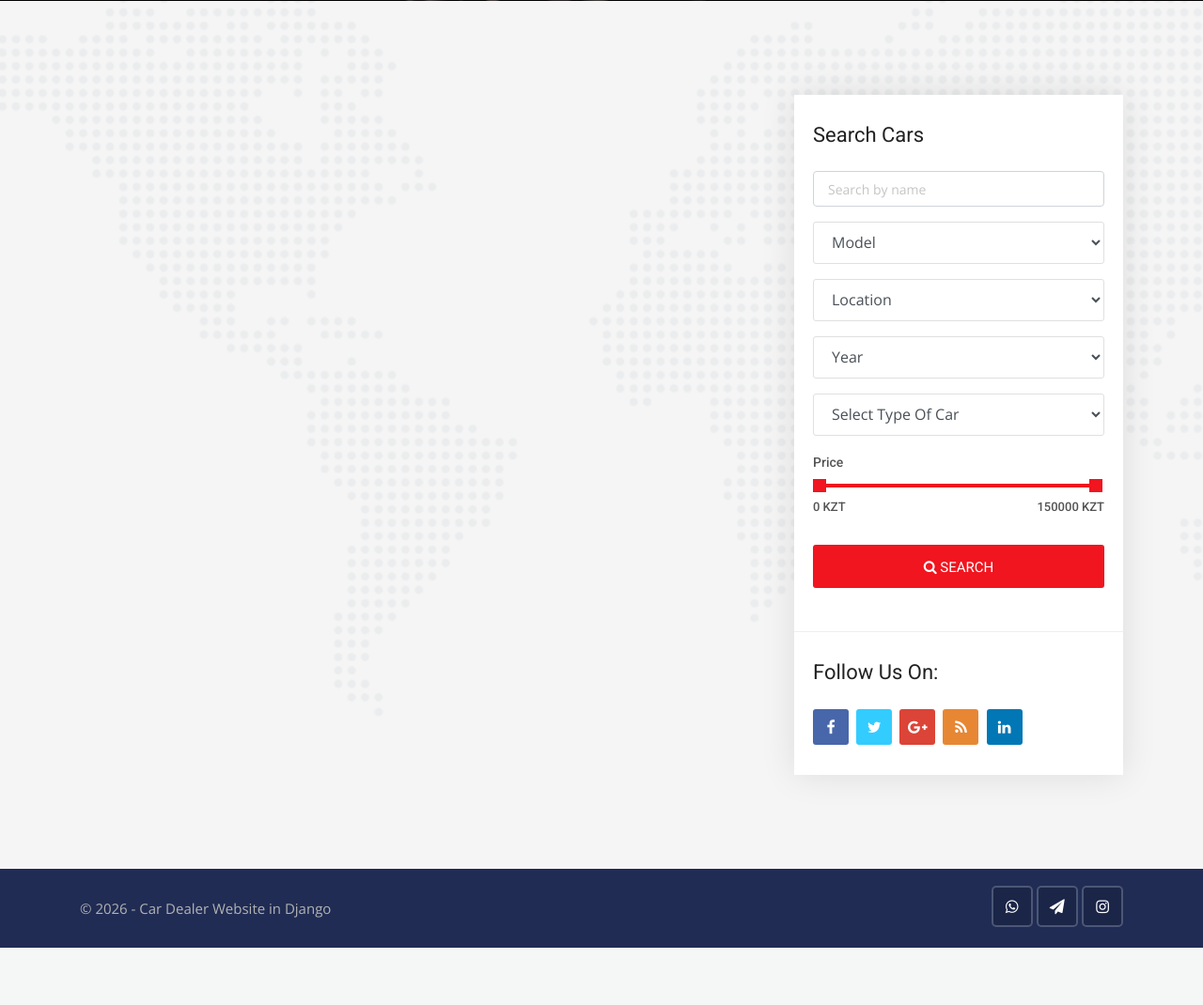
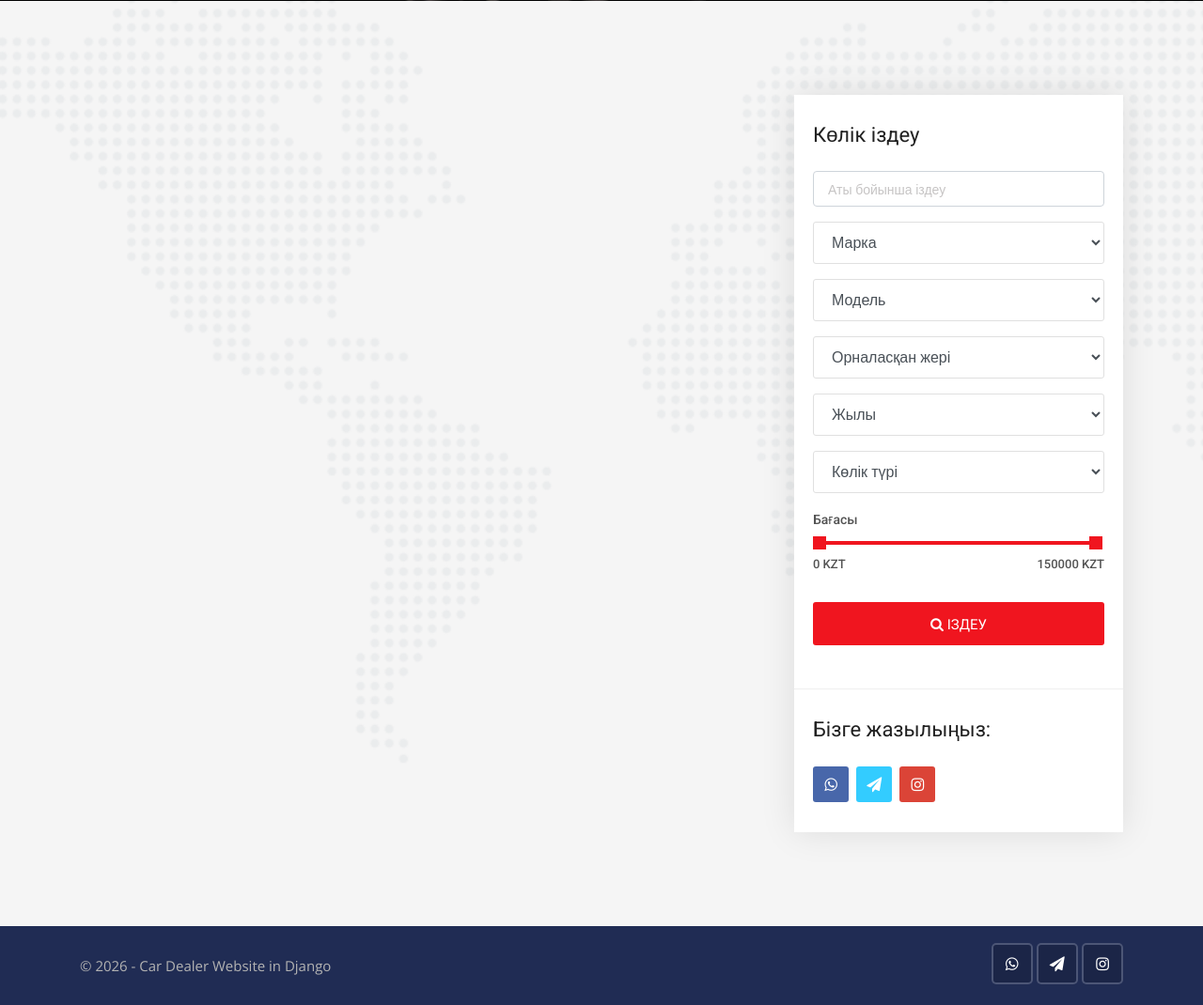
Before and after one commit to OlzhekeIT/Avto_Salon, a Django app: page /cars/ in a window 1280 px wide. Shown: the part 359-1429 px from the top of the page at 94% size. Before the commit the page ends 1368 px from the top, so only its background shows below. Run offline with Django 3.2, Linux system fonts and the light colour scheme; data that the repository does not hold is empty; parts of the project's set-up code (start-up, migrations or seed data) failed here and were passed over; some libraries are stand-ins or nearby versions.

Commit message:
Localize UI to Kazakh, add Brand field and filters with popular brands in Kazakhstan

```diff
--- a/cars/admin.py
+++ b/cars/admin.py
@@ -9,9 +9,9 @@
         return format_html('<img src="{}" width="40" style="border-radius: 50px;" />'.format(object.car_photo.url))
 
     thumbnail.short_description = 'Car Image'
-    list_display = ('id','thumbnail','car_title', 'city', 'color', 'model', 'year', 'body_style', 'fuel_type', 'is_featured')
+    list_display = ('id','thumbnail','car_title', 'brand', 'city', 'color', 'model', 'year', 'body_style', 'fuel_type', 'is_featured')
     list_display_links = ('id', 'thumbnail', 'car_title')
     list_editable = ('is_featured',)
-    search_fields = ('id', 'car_title', 'city', 'model', 'body_style','fuel_type')
-    list_filter = ('city', 'model', 'body_style', 'fuel_type')
+    search_fields = ('id', 'car_title', 'brand', 'city', 'model', 'body_style','fuel_type')
+    list_filter = ('brand', 'city', 'model', 'body_style', 'fuel_type')
 admin.site.register(Car, CarAdmin)
--- a/cars/views.py
+++ b/cars/views.py
@@ -10,6 +10,7 @@
     paged_cars = paginator.get_page(page)
 
     model_search = Car.objects.values_list('model', flat=True).distinct()
+    brand_search = Car.objects.values_list('brand', flat=True).distinct()
     city_search = Car.objects.values_list('city', flat=True).distinct()
     year_search = Car.objects.values_list('year', flat=True).distinct()
     body_style_search = Car.objects.values_list('body_style', flat=True).distinct()
@@ -17,6 +18,7 @@
     data = {
         'cars': paged_cars,
         'model_search': model_search,
+        'brand_search': brand_search,
         'city_search': city_search,
         'year_search': year_search,
         'body_style_search': body_style_search,
@@ -36,6 +38,7 @@
     cars = Car.objects.order_by('-created_date')
 
     model_search = Car.objects.values_list('model', flat=True).distinct()
+    brand_search = Car.objects.values_list('brand', flat=True).distinct()
     city_search = Car.objects.values_list('city', flat=True).distinct()
     year_search = Car.objects.values_list('year', flat=True).distinct()
     body_style_search = Car.objects.values_list('body_style', flat=True).distinct()
@@ -45,6 +48,11 @@
         keyword = request.GET['keyword']
         if keyword:
             cars = cars.filter(description__icontains=keyword)
+
+    if 'brand' in request.GET:
+        brand = request.GET['brand']
+        if brand:
+            cars = cars.filter(brand__iexact=brand)
 
     if 'model' in request.GET:
         model = request.GET['model']
@@ -75,6 +83,7 @@
     data = {
         'cars': cars,
         'model_search': model_search,
+        'brand_search': brand_search,
         'city_search': city_search,
         'year_search': year_search,
         'body_style_search': body_style_search,
--- a/pages/views.py
+++ b/pages/views.py
@@ -12,6 +12,7 @@
     featured_cars = Car.objects.order_by('-created_date').filter(is_featured=True)
     all_cars = Car.objects.order_by('-created_date')
     model_search = Car.objects.values_list('model', flat=True).distinct()
+    brand_search = Car.objects.values_list('brand', flat=True).distinct()
     city_search = Car.objects.values_list('city', flat=True).distinct()
     year_search = Car.objects.values_list('year', flat=True).distinct()
     body_style_search = Car.objects.values_list('body_style', flat=True).distinct()
@@ -20,6 +21,7 @@
         'featured_cars': featured_cars,
         'all_cars': all_cars,
         'model_search': model_search,
+        'brand_search': brand_search,
         'city_search': city_search,
         'year_search': year_search,
         'body_style_search': body_style_search,
--- a/templates/cars/cars.html
+++ b/templates/cars/cars.html
@@ -142,15 +142,24 @@
                 <div class="sidebar-right">
                     <!-- Advanced search start -->
                     <div class="widget advanced-search2">
-                        <h3 class="sidebar-title">Search Cars</h3>
+                        <h3 class="sidebar-title">Көлік іздеу</h3>
                         <form action="{% url 'search' %}" method="">
                             <div class="form-group">
-                                <input type="text" name="keyword" placeholder="Search by name" class="form-control">
+                                <input type="text" name="keyword" placeholder="Аты бойынша іздеу" class="form-control">
+                            </div>
+
+                            <div class="form-group">
+                                <select class="form-control search-fields" name="brand">
+                                    <option selected="true" disabled="disabled">Марка</option>
+                                    {% for brand in brand_search %}
+                                      <option value="{{brand}}">{{brand}}</option>
+                                    {% endfor %}
+                                </select>
                             </div>
 
                             <div class="form-group">
                                 <select class="form-control search-fields" name="model">
-                                    <option selected="true" disabled="disabled">Model</option>
+                                    <option selected="true" disabled="disabled">Модель</option>
                                     {% for model in model_search %}
                                       <option value="{{model}}">{{model}}</option>
                                     {% endfor %}
@@ -158,7 +167,7 @@
                             </div>
                             <div class="form-group">
                                 <select class="form-control search-fields" name="city">
-                                    <option selected="true" disabled="disabled">Location</option>
+                                    <option selected="true" disabled="disabled">Орналасқан жері</option>
                                     {% for city in city_search %}
                                       <option value="{{city}}">{{city}}</option>
                                     {% endfor %}
@@ -166,7 +175,7 @@
                             </div>
                             <div class="form-group">
                                 <select class="form-control search-fields" name="year">
-                                    <option selected="true" disabled="disabled">Year</option>
+                                    <option selected="true" disabled="disabled">Жылы</option>
                                     {% for year in year_search %}
                                       <option value="{{year}}">{{year}}</option>
                                     {% endfor %}
@@ -174,20 +183,20 @@
                             </div>
                             <div class="form-group">
                                 <select class="form-control search-fields" name="body_style">
-                                    <option selected="true" disabled="disabled">Select Type Of Car</option>
+                                    <option selected="true" disabled="disabled">Көлік түрі</option>
                                     {% for body_style in body_style_search %}
                                       <option value="{{body_style}}">{{body_style}}</option>
                                     {% endfor %}
                                 </select>
                             </div>
                             <div class="range-slider clearfix">
-                                            <label>Price</label>
+                                            <label>Бағасы</label>
                                             <div data-min="0" data-max="150000"  data-min-name="min_price" data-max-name="max_price" data-unit="KZT" class="range-slider-ui ui-slider" aria-disabled="false"></div>
                                             <div class="clearfix"></div>
                                         </div>
                             <div class="form-group">
                                 <button class="btn btn-block button-theme btn-md">
-                                    <i class="fa fa-search"></i> Search
+                                    <i class="fa fa-search"></i> Іздеу
                                 </button>
                             </div>
                         </form>
@@ -195,14 +204,12 @@
 
                     <!-- Question start -->
                     <div class="widget question widget-3">
-                        <h5 class="sidebar-title">Follow Us On:</h5>
+                        <h5 class="sidebar-title">Бізге жазылыңыз:</h5>
                         <div class="social-list clearfix">
                             <ul>
-                                <li><a href="https://codeastro.com/" class="facebook-bg"><i class="fa fa-facebook"></i></a></li>
-                                <li><a href="https://codeastro.com/" class="twitter-bg"><i class="fa fa-twitter"></i></a></li>
-                                <li><a href="https://codeastro.com/" class="google-bg"><i class="fa fa-google-plus"></i></a></li>
-                                <li><a href="https://codeastro.com/" class="rss-bg"><i class="fa fa-rss"></i></a></li>
-                                <li><a href="https://codeastro.com/" class="linkedin-bg"><i class="fa fa-linkedin"></i></a></li>
+                                <li><a href="https://wa.me/77056177841" target="_blank" class="facebook-bg"><i class="fa fa-whatsapp"></i></a></li>
+                                <li><a href="https://t.me/77771823938" target="_blank" class="twitter-bg"><i class="fa fa-paper-plane"></i></a></li>
+                                <li><a href="https://www.instagram.com/moshavto?igsh=MXN5aTFlYWJidjUweQ==" target="_blank" class="google-bg"><i class="fa fa-instagram"></i></a></li>
                             </ul>
                         </div>
 						<!-- Log on to codeastro.com for more projects -->
```
Also changed, not shown: cars/models.py (+38 -0 lines), templates/cars/search.html (+16 -6 lines), templates/pages/home.html (+15 -6 lines).
